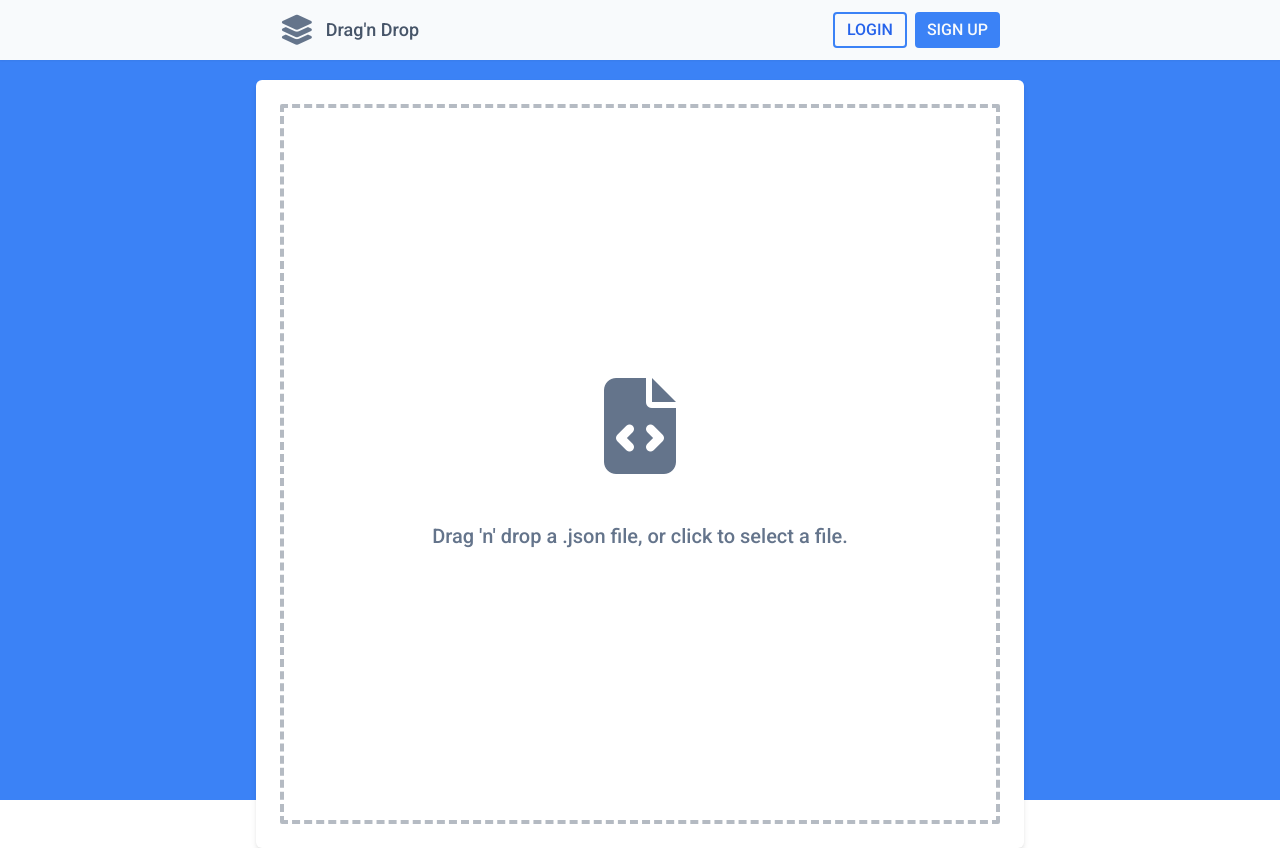
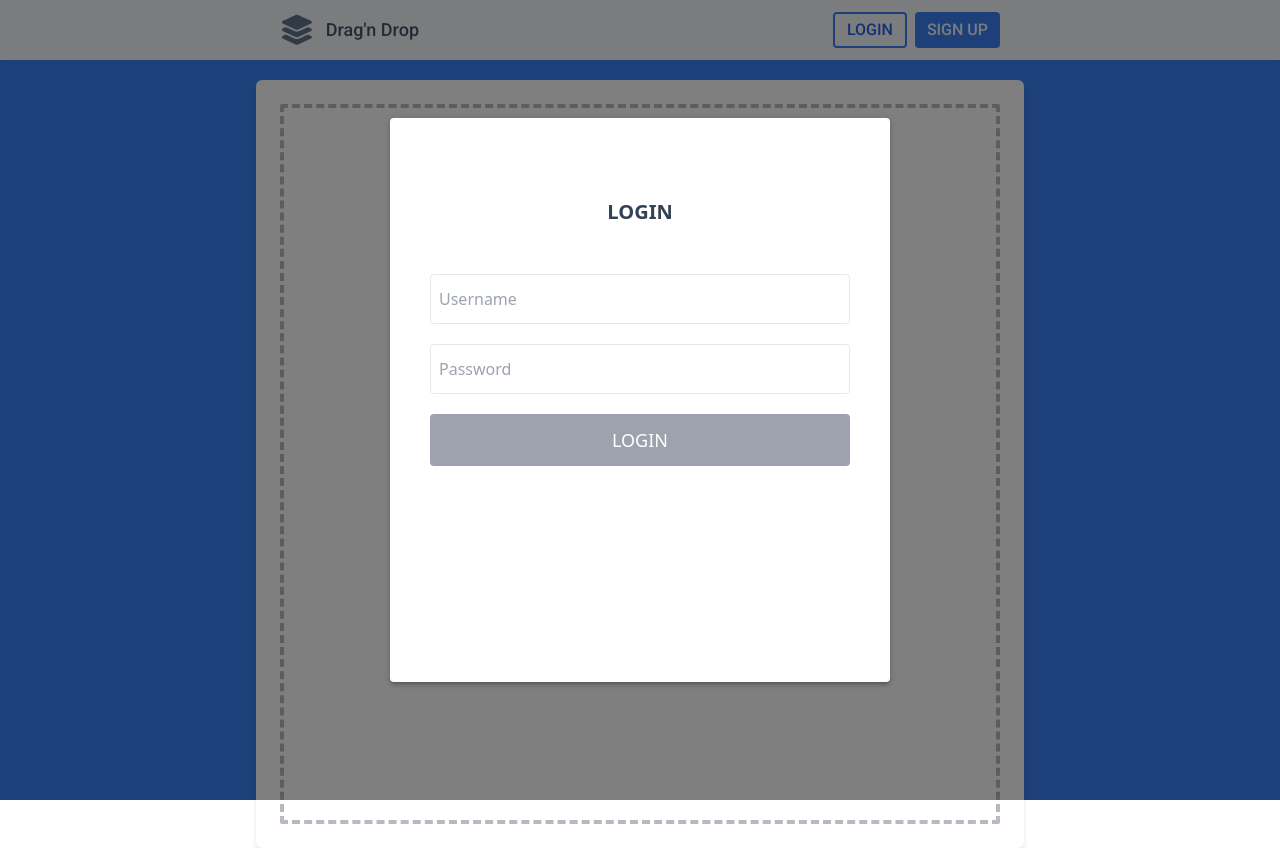
Before and after one commit to vockers/drag-drop, a React (Vite) app in the folder frontend/: page / in a window 1280 px wide. Both pictures are taken after a click on the button "LOGIN". Built offline with nearby package versions, Linux system fonts and the light colour scheme.

Commit message:
Login Modal

```diff
--- /dev/null
+++ b/frontend/src/components/LoginModal.tsx
@@ -0,0 +1,79 @@
+import { AuthenticationContext } from "@/context/AuthContext";
+import useAuth from "@/hooks/useAuth";
+import { Alert, Box, CircularProgress, Modal } from "@mui/material";
+import { useContext, useEffect, useState } from "react";
+
+const style = {
+    position: 'absolute' as 'absolute',
+    top: '50%',
+    left: '50%',
+    transform: 'translate(-50%, -50%)',
+    width: 500,
+    bgcolor: 'background.paper',
+    boxShadow: 3,
+    p: 4,
+    borderRadius: "4px",
+};
+
+export default function LoginModal() {
+    const [open, setOpen] = useState(false);
+    const [inputs, setInputs] = useState({
+        username: "",
+        password: "",
+    })
+    const [disabled, setDisabled] = useState(true);
+    const { login } = useAuth();
+    const { loading, error } = useContext(AuthenticationContext);
+
+    const toggleModal = () => setOpen(!open);
+
+    useEffect(() => {
+        setDisabled(!(inputs.username && inputs.password));
+    }, [inputs])
+
+    const handleClick = () => {
+        login({ username: inputs.username, password: inputs.password });
+    }
+
+    return (
+        <div>
+            <button onClick={toggleModal} className="px-3 border-2 rounded hover:bg-slate-200 border-blue-500 p-1 text-blue-600 font-medium">LOGIN</button>
+            <Modal
+                open={open}
+                onClose={toggleModal}
+                aria-labelledby="modal-modal-title"
+                aria-describedby="modal-modal-description"
+            >
+                <Box sx={style}>
+                    <div className="h-[500px]">
+                        {loading ?
+                            <div className="py-24 px-2 h-full flex justify-center items-center">
+                                <CircularProgress />
+                            </div>
+                            :
+                            <div className="p-2 text-slate-700 flex-col justify-center">
+                                <div className="uppercase font-bold text-center pb-2 my-10">
+                                    <p className="text-xl">
+                                        Login
+                                    </p>
+                                </div>
+                                {error ? <Alert severity="error" className="mb-4">{error}</Alert> : ""}
+                                <div className="m-auto">
+                                    <div className="my-5 flex justify-between">
+                                        <input type="text" className="border rounded p-2 py-3 w-full" placeholder="Username" value={inputs.username} onChange={e => setInputs({ ...inputs, username: e.target.value })} />
+                                    </div>
+                                    <div className="my-5 flex justify-between">
+                                        <input type="password" className="border rounded p-2 py-3 w-full" placeholder="Password" value={inputs.password} onChange={e => setInputs({ ...inputs, password: e.target.value })} />
+                                    </div>
+                                    <button onClick={handleClick} className="uppercase bg-blue-500 w-full text-white p-3 rounded mb-5 text-lg disabled:bg-gray-400" disabled={disabled}>
+                                        Login
+                                    </button>
+                                </div>
+                            </div>
+                        }
+                    </div>
+                </Box>
+            </Modal>
+        </div>
+    );
+}
--- a/frontend/src/components/Navbar.tsx
+++ b/frontend/src/components/Navbar.tsx
@@ -2,6 +2,7 @@ import useAuth from "@/hooks/useAuth";
 import SignupModal from "./SignupModal";
 import { useContext } from "react";
 import { AuthenticationContext } from "@/context/AuthContext";
+import LoginModal from "./LoginModal";
 
 export default function NavBar() {
     const { logout } = useAuth();
@@ -19,8 +20,8 @@ export default function NavBar() {
                         <button onClick={logout} className="px-3 border-2 rounded hover:bg-slate-200 border-blue-500 p-1 text-blue-600 font-medium">LOGOUT</button>
                         :
                         <>
-                        <button className="px-3 border-2 rounded hover:bg-slate-200 border-blue-500 p-1 text-blue-600 font-medium">LOGIN</button>
-                        <SignupModal />
+                            <LoginModal />
+                            <SignupModal />
                         </>
                     }
                 </div>
```
